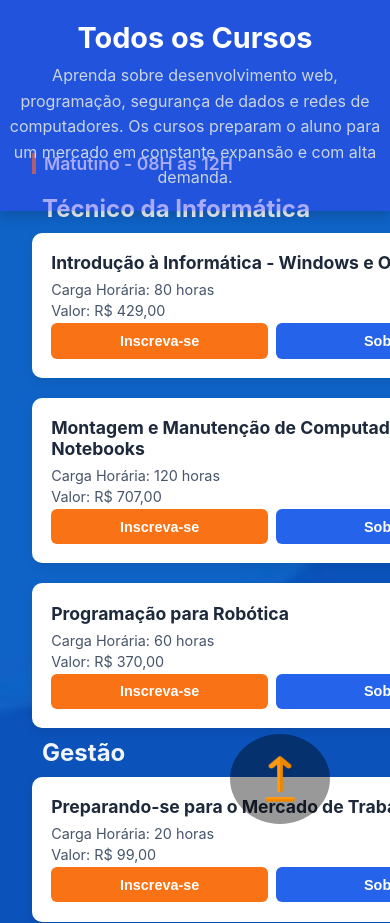
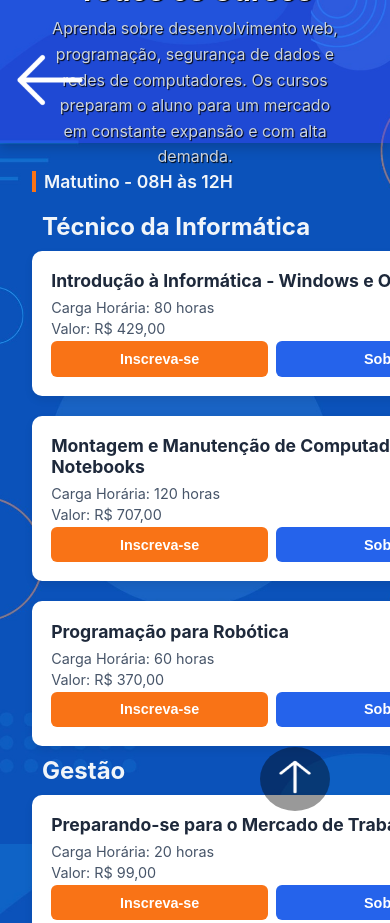
Before and after one commit to Novo-Totem/Totem, a plain HTML site: page trabalho (REAL)/HTMLs/pagTodosCursos.html in a window 390 px wide. Shown: the top 923 px of the page. Drawn offline with Linux system fonts and the light colour scheme.

Commit message:
Alterações

```diff
--- a/trabalho (REAL)/HTMLs/pagTodosCursos.html
+++ b/trabalho (REAL)/HTMLs/pagTodosCursos.html
@@ -10,7 +10,7 @@
 <body>
     <header class="topo">
           <div class="area-botao-voltar">
-          <a href="paginaCursos.html" class="botao-voltar"><img src="../img/voltar.png" alt=""></a>
+          <a href="paginaCursos.html" class="botao-voltar"><img src="../img/VoltarWhite.png" alt=""></a>
           </div>
 
           <div class="text">
@@ -1161,7 +1161,7 @@
   </main>
 
   <footer>
-    <a href="#topo-pagina" class="btn"><img src="../img/cima.png" alt=""></a>
+    <a href="#topo-pagina" class="btn"><img src="../img/SubirWhite.png" alt=""></a>
   </footer>
   <div id="overlay"></div>
 </body>
--- a/trabalho (REAL)/css/catalogoPadrao.css
+++ b/trabalho (REAL)/css/catalogoPadrao.css
@@ -7,9 +7,6 @@
 
 body {
   font-family: 'Inter', Arial, sans-serif;
-  background-image: url(../img/background.jpeg);
-  background-repeat: no-repeat;
-  background-size: cover;
   color: #f1f5f9;
   display: flex;
   padding: 2rem;
@@ -19,7 +16,46 @@ body {
 .container {
   max-width: 1100px;
   width: 100%;
-  margin-top: 9vh;
+}
+
+.container-ti {
+  margin-top: 13vh;
+}
+
+.container-comercio {
+  margin-top: 12vh;
+}
+
+.container-saude {
+  margin-top: 12vh;
+}
+
+.container-gastronomia {
+  margin-top: 12vh;
+}
+
+.container-moda {
+  margin-top: 12vh;
+}
+
+.container-gestao {
+  margin-top: 12vh;
+}
+
+.container-comunicacao {
+  margin-top: 12vh;
+}
+
+.container-beleza {
+  margin-top: 12vh;
+}
+
+.container-artes {
+  margin-top: 12vh;
+}
+
+.container-educacional {
+  margin-top: 12vh;
 }
 
 /* Cabeçalho */
@@ -41,11 +77,12 @@ header {
   display: flex;
   flex-direction: column;
   align-items: center;
+  justify-content: center;
+  height: 13vh;
 }
 
 .topo h1 {
   font-size: 2.2rem;
-  margin-bottom: 0.5rem;
   color: #fff;
 }
 
@@ -59,24 +96,16 @@ header {
 
 .botao-voltar {
   text-decoration: none;
-  padding: 12px 20px;
   border: none;
-  border-radius: 6px;
-  font-weight: 600;
   cursor: pointer;
-  font-size: 1.1rem;
   color: white;
-  margin-block: 10px;
-  background: #f97316;
   position: fixed;
   top: 50px;
+
 }
 
 .botao-voltar img {
-  display: flex;
-  justify-content: center;
-  width: 60px;
-  height: 30px;
+  width: 100px;
 }
 
 .area-botao-voltar {
@@ -261,17 +290,62 @@ button:hover {
 }
 
 /* Responsividade */
-@media (max-width: 600px) {
+@media (max-width: 768px) {
 
   body {
     background: url(../img/mobile.png);
+    background-attachment: fixed;
+  }
+
+  header {
+    padding-top: 20px;
+    height: 21vh;
+  }
+
+  .container {
+    margin-top: 20vh;
+  }
+
+  .topo-text {
+    width: 70%;
   }
 
   .topo h1 {
     font-size: 1.8rem;
   }
 
+  .area-botao-voltar {
+    display: flex;
+    justify-content: flex-start;
+    width: 768px;
+  }
+
+  .botao-voltar {
+
+  }
+
   .turno-section h2 {
     font-size: 1.1rem;
   }
 }
+
+@media (max-width: 1080px) {
+  body {
+    background-image: url(../img/background.jpeg);
+    background-repeat: no-repeat;
+    background-size: cover;
+    padding: 0px;
+  }
+
+  .container {
+    padding: 2rem;
+  }
+}
+
+@media (min-width: 1081px) {
+  body {
+    background-image: url(../img/RESOLUÇÃO-PC.png);
+    background-repeat: no-repeat;
+    background-size: cover;
+  }
+}
--- a/trabalho (REAL)/css/pagTodosCursos.css
+++ b/trabalho (REAL)/css/pagTodosCursos.css
@@ -60,24 +60,12 @@ header {
 
 .botao-voltar {
   text-decoration: none;
-  padding: 12px 20px;
   border: none;
-  border-radius: 6px;
-  font-weight: 600;
   cursor: pointer;
-  font-size: 1.1rem;
   color: white;
   margin-block: 10px;
-  background: #f97316;
   position: fixed;
-  top: 50px;
-}
-
-.botao-voltar img {
-  display: flex;
-  justify-content: center;
-  width: 60px;
-  height: 30px;
+  top:50px;
 }
 
 .area-botao-voltar {
@@ -253,11 +241,12 @@ footer {
   border: none;
   cursor: pointer;
   z-index: 10;
-  padding: 20px;
+  padding: 10px;
   border-radius: 50%;
   transition: background 0.3s;
   margin-right: 60px;
   margin-bottom: 0px;
+  align-self: center;
 }
 
 .btn:hover {
@@ -265,8 +254,8 @@ footer {
 }
 
 .btn img {
-  width: 60px;
-  height: 50px;
+  width: 50px;
+  height: 40px;
 }
 
 /*PARTE DOS SUB-CARDS DO SOBRE*/
@@ -349,12 +338,39 @@ footer {
 
 /* Responsividade */
 @media (max-width: 768px) {
+
+  body {
+    background: url(../img/background.jpeg);
+    background-size: cover;
+    background-attachment: fixed;
+  }
+
+  .topo {
+    display: flex;
+    justify-content: center;
+    height: 17vh;
+  }
+
+  .turno-section {
+    margin-top: 8vh;
+  }
+
+  .text {
+    width: 75%;
+  }
+
   .topo h1 {
     font-size: 1.8rem;
   }
 
+  .area-botao-voltar {
+    display: flex;
+    justify-content: flex-start;
+    width: 768px;
+  }
+
   .container {
-    margin-top: 12vh;
+    margin-top: 15vh;
   }
 
   .cursos {
@@ -367,15 +383,52 @@ footer {
   }
   .turno-section h2 {
     font-size: 1.1rem;
+
+  }
+
+  .botao-voltar {
+    position: fixed;
+    left: 10px;
+    top: 30px;
+  }
+
+  .botao-voltar img {
+    width: 50px;
+  }
+
+}
+
+@media (max-width: 1080px) {
+  body {
+    background: url(../img/background.jpeg);
+    background-repeat: no-repeat;
+    background-size: cover;
+    background-attachment: fixed;
+  }
+
+  header {
+    height: 10vh;
+    display: flex;
+    justify-content: center;
+    text-shadow: 1px 1px 1px #000;
+  }
+
+  .container {
+    margin-top: 8.5vh;
+  }
+
+  .botao-voltar img{
+    width: 80px;
   }
 }
 
 @media (min-width: 1081px) {
 
   body {
-    background: url(../img/RESOLUÇÃO\ PC.png);
+    background-image: url(../img/RESOLUÇÃO\ PC.png);
     background-repeat: no-repeat;
     background-size: cover;
+    width: auto;
   }
 
 }
--- a/trabalho (REAL)/css/paginaCurso.css
+++ b/trabalho (REAL)/css/paginaCurso.css
@@ -15,7 +15,6 @@ body {
     background-repeat: no-repeat;
     background-size: cover;
     color: #f2f2f2;
-    min-height: 100vh;
     display: flex;
     justify-content: center;
     padding-top: 30px;
@@ -24,7 +23,6 @@ body {
 .page-container {
     width: 100%;
     max-width: 1080px;
-    height: 80vh;
     display: flex;
     flex-direction: column;
 }
@@ -36,26 +34,24 @@ header {
     align-items: center;
     text-align: center;
     margin-bottom: 30px;
-    height: 10vh;
 }
 
 header h1 {
-    font-size: 2.5rem;
+    font-size: 3rem;
     margin-bottom: 20px;
     color: #f28705;
     font-family: "titulo";
+    text-shadow: 1px 2px 2px #000;
+    margin-top: 50px;
 }
 @font-face {
     font-family: "titulo";
     src: url(../fontes/Poppins-Bold.ttf);
 }
 .search-container {
-
-    margin-bottom: 15px;
     display: flex;
     justify-content: space-around;
     width: 80%;
-
 }
 
 header input {
@@ -69,18 +65,17 @@ header input {
 }
 
 .butao-todos-cursos {
-    padding: 12px 30px;
+    padding: 15px 50px;
     background-color: #f28705;
     color: #f2f2f2;
     border: none;
     border-radius: 30px;
-    font-weight: bold;
     cursor: pointer;
-    font-size: 1rem;
+    font-size: 1.4rem;
     margin-top: 10px;
     box-shadow: 0 2px 5px rgba(0,0,0,0.2);
     transition: all 0.3s ease;
-    font-family: "Budão";
+    font-family: "titulo";
 }
 
 .butao-todos-cursos:hover {
@@ -95,6 +90,7 @@ header input {
     justify-content: center;
     margin: 0;
     align-items: center;
+    margin-top: 50px;
 }
 
 .lista-cards {
@@ -182,10 +178,9 @@ header input {
     padding: 30px;
     background-color: #023e73a6;
     position: fixed;
-    bottom:0%;
+    bottom: 0px;
     display: flex;
     justify-content: space-around;
-    height: 10vh;
 }
 
 .logoSenac img {
@@ -239,12 +234,24 @@ header input {
         font-size: 2rem;
     }
 
+    body {
+        background: url(../img/background.jpeg);
+    }
+
+    .logoSenac img {
+        width: 200px;
+    }
+
+    .card {
+        height: 270px;
+        gap: 0;
+    }
 
     .img-card {
-    display: flex;
-    align-items: center;
-    justify-content: center;
-    margin: 5px;
+        display: flex;
+        align-items: center;
+        justify-content: center;
+        margin: 5px;
     }
 
     .img-card img {
@@ -254,6 +261,25 @@ header input {
 
     .card-text h2 {
         font-size: 1.2rem;
+    }
+
+    .footer-creditos p{
+        margin-left: 20px;
+        font-size: 0.9rem;
+    }
+
+    .colunas {
+        padding: 0;
+    }
+
+    .colunas p {
+        font-size: 0.8rem;
+    }
+
+    footer {
+        height: 15vh;
+        margin-top: 0;
+
     }
 }
 
@@ -270,8 +296,21 @@ header input {
 
     }
 
+    header {
+        margin: 0;
+        padding-top: 10px;
+    }
+
     .footer {
-        height: 16.5vh;
+        height: 10vh;
+        display: flex;
+        justify-content: space-around;
+        align-items: center;
+    }
+
+
+    .lista-cards {
+        height: 1275px;
     }
 
 }
```
Also changed, not shown: trabalho (REAL)/HTMLs/pagArtes.html (+7 -4 lines), trabalho (REAL)/HTMLs/pagBeleza.html (+7 -4 lines), trabalho (REAL)/HTMLs/pagComercio.html (+7 -4 lines), trabalho (REAL)/HTMLs/pagComunicacao.html (+7 -4 lines), trabalho (REAL)/HTMLs/pagEducacional.html (+6 -3 lines), trabalho (REAL)/HTMLs/pagGastronomia.html (+6 -3 lines), trabalho (REAL)/HTMLs/pagGestao.html (+6 -3 lines), trabalho (REAL)/HTMLs/pagModa.html (+6 -3 lines), trabalho (REAL)/HTMLs/pagSaude.html (+6 -4 lines), trabalho (REAL)/HTMLs/pagTi.html (+2 -2 lines), trabalho (REAL)/HTMLs/paginaCursos.html (+2 -2 lines), trabalho (REAL)/img/SubirWhite.png (added), trabalho (REAL)/img/SubirWhite2.png (added), trabalho (REAL)/img/VoltarWhite.png (added), 1 more files.
